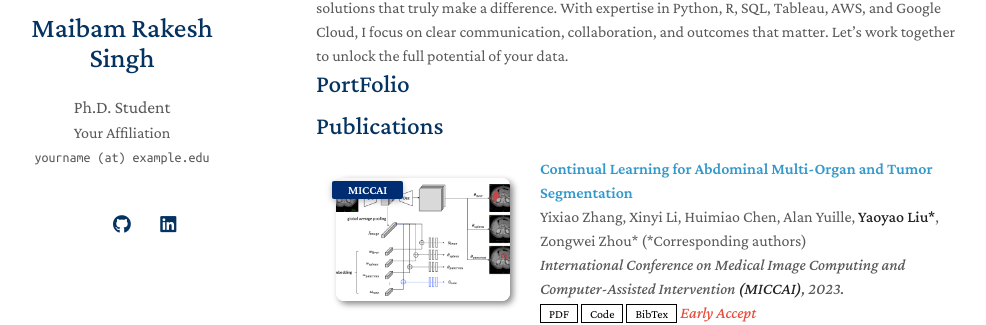
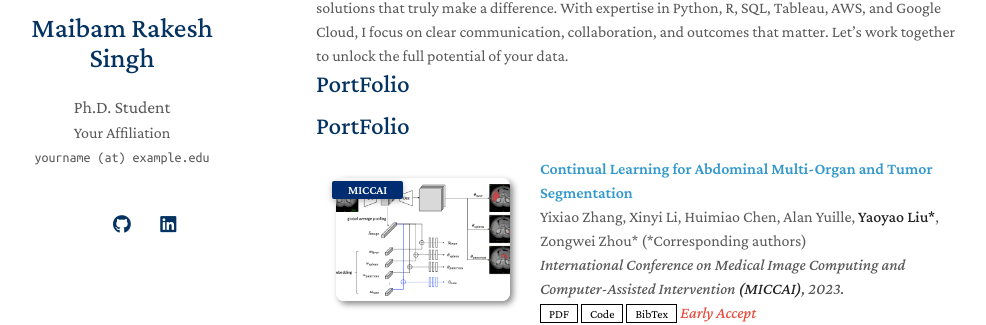
Before and after one commit to maibamrakeshsingh/mimi, a Jekyll site: the page built from index.md, in a window 1280 px wide and 1140 px high. Shown: the part 209-534 px from the top of the window, without its empty margins (154-1140 px from the left). Built offline with Jekyll 4.4.1, drawn with Linux system fonts in a browser that asks for light colours; a style sheet for code colours, icons or effects is not loaded; our own code applies the rules of GitHub Pages for plain Markdown files.

Commit message:
Update publications.md

```diff
--- a/_includes/publications.md
+++ b/_includes/publications.md
@@ -1,4 +1,4 @@
-<h2 id="publications" style="margin: 2px 0px -15px;">Publications</h2>
+<h2 id="PortFolio" style="margin: 2px 0px -15px;">PortFolio</h2>
 
 <div class="publications">
 <ol class="bibliography">
```
